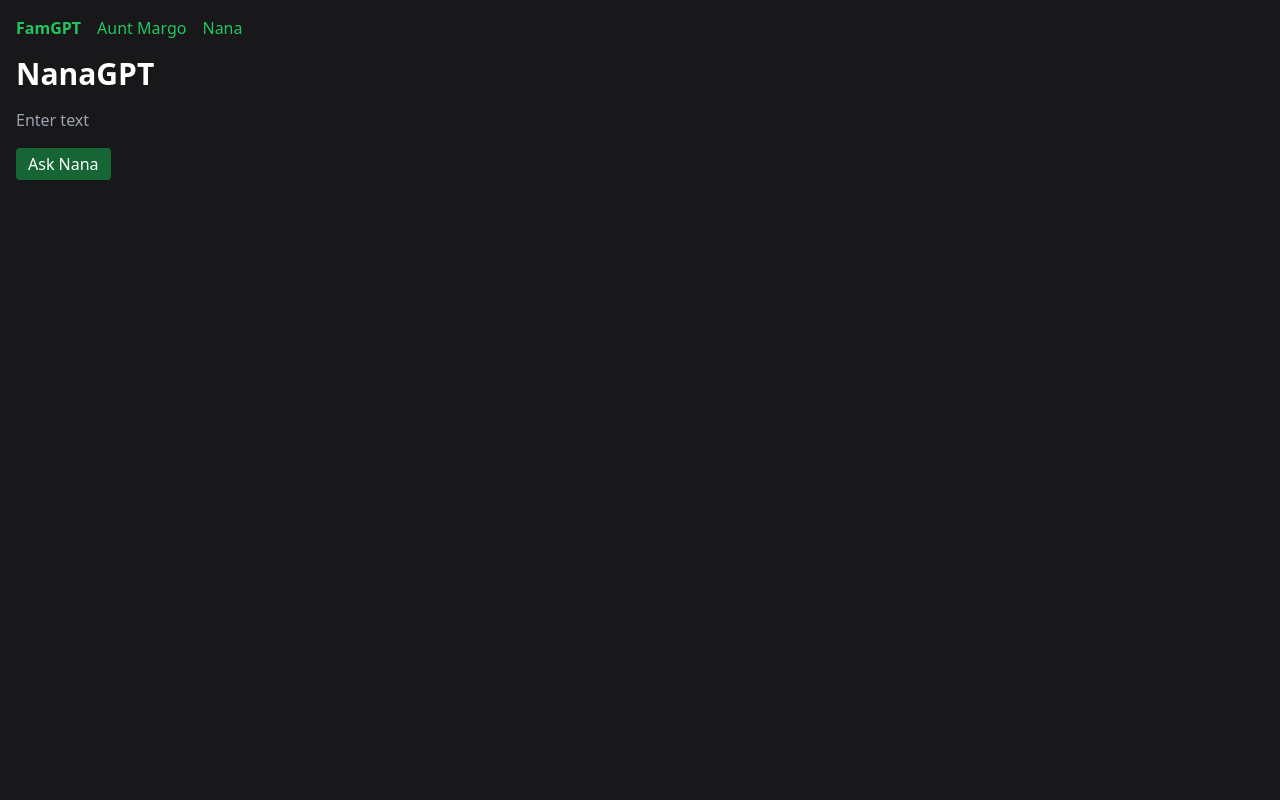
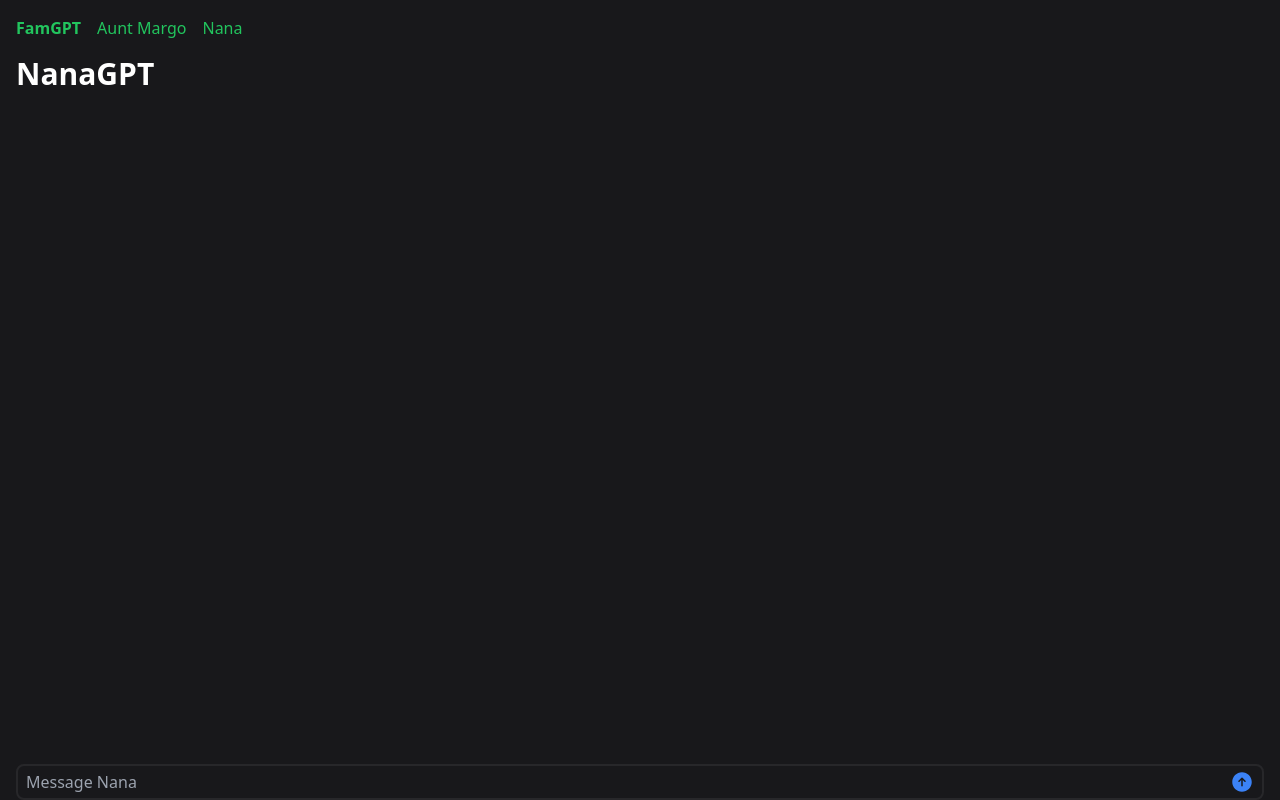
Before and after one commit to jeremygarey/personal-website, a Vue app: page /nana in a window 1280 px wide. Built offline with nearby package versions, Linux system fonts and the light colour scheme.

Commit message:
start making it look like iMessage

```diff
--- a/src/components/GPT.vue
+++ b/src/components/GPT.vue
@@ -1,15 +1,46 @@
 <template>
-    <div class="space-y-4">
+    <div class="flex flex-col h-[80vh] overflow-scroll">
+        <div>
+            <div v-for="(item, index) in responses" :key="index">
+                <div class="mb-2">
+                    <div class="flex justify-end">
+                        <div
+                            class="max-w-[75%] inline-block bg-blue-500 rounded-xl px-3 py-2"
+                        >
+                            {{ item.question }}
+                        </div>
+                    </div>
+
+                    <div class="flex justify-start mt-2">
+                        <div
+                            class="max-w-[75%] inline-block bg-zinc-700 rounded-2xl px-3 py-2"
+                        >
+                            {{ item.response }}
+                        </div>
+                    </div>
+                </div>
+            </div>
+        </div>
+    </div>
+    <div class="border-2 border-zinc-800 rounded-lg p-1 px-2 flex mt-0">
         <input
             type="text"
-            class="bg-transparent block"
+            class="bg-transparent block grow focus:outline-none"
             v-model="inputText"
-            placeholder="Enter text"
+            :placeholder="`Message ${name}`"
         />
-        <button class="bg-green-800 rounded p-1 px-3" @click="fetchData">
-            Ask {{ name }}
-        </button>
-        <div>{{ responseData }}</div>
+        <svg
+            xmlns="http://www.w3.org/2000/svg"
+            viewBox="0 0 24 24"
+            class="w-6 h-6 fill-blue-500 hover:fill-blue-400"
+            @click="fetchData"
+        >
+            <path
+                fill-rule="evenodd"
+                d="M12 2.25c-5.385 0-9.75 4.365-9.75 9.75s4.365 9.75 9.75 9.75 9.75-4.365 9.75-9.75S17.385 2.25 12 2.25Zm.53 5.47a.75.75 0 0 0-1.06 0l-3 3a.75.75 0 1 0 1.06 1.06l1.72-1.72v5.69a.75.75 0 0 0 1.5 0v-5.69l1.72 1.72a.75.75 0 1 0 1.06-1.06l-3-3Z"
+                clip-rule="evenodd"
+            />
+        </svg>
     </div>
 </template>
 
@@ -20,7 +51,7 @@ export default {
     data() {
         return {
             inputText: '',
-            responseData: '',
+            responses: [],
         }
     },
     props: {
@@ -34,7 +65,11 @@ export default {
                     message: this.inputText,
                 })
                 .then((response) => {
-                    this.responseData = response.data
+                    this.responses.push({
+                        question: this.inputText,
+                        response: response.data,
+                    })
+                    this.inputText = ''
                 })
                 .catch((error) => {
                     console.error('Error fetching data:', error)
```
